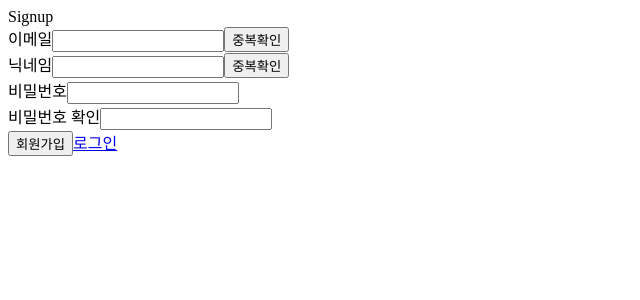
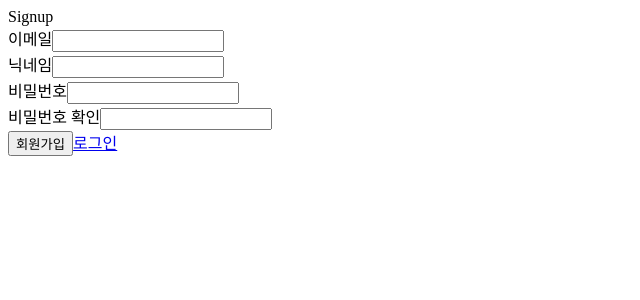
Before and after one commit to wisdom1104/todo-typescript, a React (Create React App) app: page /signup in a window 1280 px wide. Shown: the top 300 px of the page, without its empty margins (0-640 px from the left). Built offline with nearby package versions, Linux system fonts and the light colour scheme; a web font is replaced by a local one.

Commit message:
fix: 중복검사 제거

```diff
--- a/src/pages/Signup.tsx
+++ b/src/pages/Signup.tsx
@@ -8,26 +8,10 @@ function Signup() {
       <div>
         <span>이메일</span>
         <input />
-        <button
-          type="button"
-          onClick={() => {
-            alert("이메일 중복확인");
-          }}
-        >
-          중복확인
-        </button>
       </div>
       <div>
         <span>닉네임</span>
         <input />
-        <button
-          type="button"
-          onClick={() => {
-            alert("닉네임 중복확인");
-          }}
-        >
-          중복확인
-        </button>
       </div>
       <div>
         <span>비밀번호</span>
```
